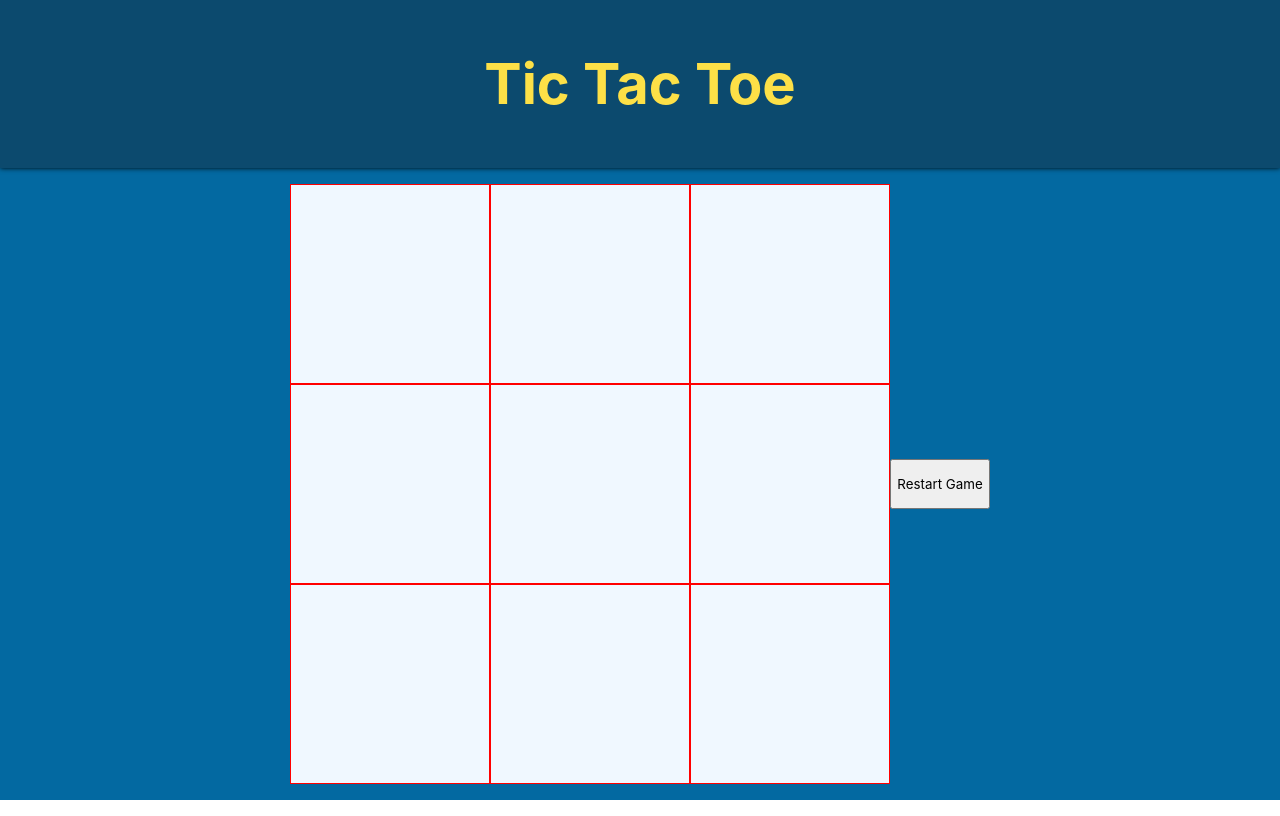
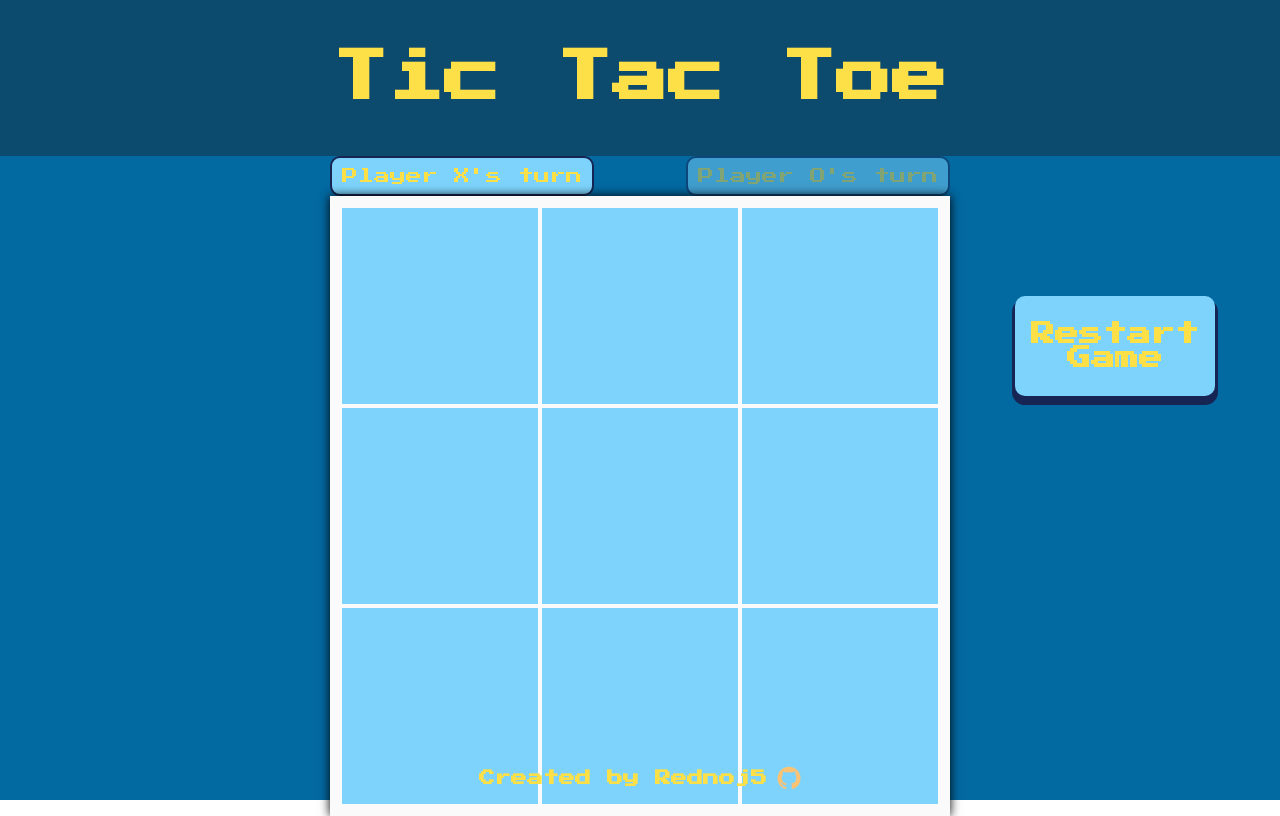
Before and after one commit to rednoj5/TicTacToe, a plain HTML site: page index.html in a window 1280 px wide. Drawn offline with Linux system fonts and the light colour scheme; a web font is replaced by a local one.

Commit message:
Finished styling, game fully functional

```diff
--- a/index.html
+++ b/index.html
@@ -13,6 +13,10 @@
         <h1>Tic Tac Toe</h1>
     </header>
     <main>
+        <div class="playerTurn">
+            <div class="playerX">Player X's turn</div>
+            <div class="playerO">Player O's turn</div>
+        </div>
         <div class="gameBoard">
             <div class="card" data-id="0"></div>
             <div class="card" data-id="1"></div>
@@ -26,6 +30,8 @@
         </div>
         <button class="reset">Restart Game</button>
     </main>
-    <footer></footer>
+    <footer>
+        <p>Created by Rednoj5</p><a href="https://github.com/rednoj5" target="_blank" rel="noopener noreferrer"><img id='gitLogo' src="github-mark.png" /></a></a>
+    </footer>
 </body>
 </html>
--- a/javascript.js
+++ b/javascript.js
@@ -17,7 +17,11 @@
             this.cards = document.querySelectorAll('.card');
             this.body = document.querySelector('body');
             this.htmlBoard = document.querySelector('.gameBoard');
+            this.htmlMain = document.querySelector('main');
             this.resetButton = document.querySelector('.reset');
+            this.htmlPlayerXDisplay = document.querySelector('.playerX');
+            this.htmlPlayerODisplay = document.querySelector('.playerO');
+
         },
         bindEvents: function() {
             this.cards.forEach(e => e.addEventListener('click', this.addToBoard));
@@ -38,6 +42,7 @@
                 board[target] = activePlayer;
                 gameBoard.render();
                 gameBoard.game(target);
+                gameBoard.highliteCurrentPlayer();
             };
         },
         checkTurn: function() {
@@ -91,9 +96,26 @@
             let info = document.createElement('div');
             info.setAttribute('class', 'info');
             info.textContent = `Player ${player} has won!`;
-            this.body.appendChild(info);
-            this.htmlBoard.style.filter = 'blur(5px)';
+            this.htmlMain.appendChild(info);
+            this.htmlBoard.style.filter = 'blur(4px)';
             gameBoard.gameEnded = true;
+        },
+        highliteCurrentPlayer: function() {
+            let xArray = this.xArray;
+            let oArray = this.oArray;
+
+            if (xArray.length === oArray.length) {
+                this.htmlPlayerXDisplay.style.opacity = '1';
+                this.htmlPlayerODisplay.style.opacity = '0.5';
+            } else {
+                this.htmlPlayerODisplay.style.opacity = '1';
+                this.htmlPlayerXDisplay.style.opacity = '0.5';
+            }
+
+            if (this.gameEnded === true) {
+                this.htmlPlayerODisplay.style.opacity = '0.5';
+                this.htmlPlayerXDisplay.style.opacity = '0.5';
+            }
         },
         restartGame: function() {
             gameBoard.board = new Array(9);
@@ -102,9 +124,10 @@
             gameBoard.render();
             let info = document.getElementsByClassName('info')[0];
             console.log(info);
-            gameBoard.body.removeChild(info);
+            gameBoard.htmlMain.removeChild(info);
             gameBoard.htmlBoard.style.filter = '';
             gameBoard.gameEnded = false;
+            gameBoard.highliteCurrentPlayer();
         }
     };
 
@@ -112,18 +135,7 @@
 
 })();
 
-const Player = (name) => {
-    this.name = name;
-
-    const getName = () => {
-        return name;
-    };
-
-    return { getName };
-};
-
 // tests
 
-let PlayerX = Player('x');
 
 // console.log(PlayerX.getName())
--- a/styles.css
+++ b/styles.css
@@ -32,32 +32,57 @@ main {
     width: 100vw;
     height: 20vh;
     flex-grow: 1;
+    display: grid;
+    grid-template-columns: 1fr 620px 1fr;
+    grid-template-rows: 1fr 620px 1fr;
+    position: relative;
+}
+
+.playerTurn {
+    grid-area: 1 / 2 / 2 / 3;
     display: flex;
-    justify-content: center;
+    justify-content: space-between;
     align-items: center;
+    color: #fde047;
+}
+
+.playerX, .playerO {
+    border: 2px solid #172554;
+    padding: 10px;
+    border-radius: 10px;
+    background-color: #7dd3fc;
+    opacity: 0.5;
+}
+
+.playerX {
+    opacity: 1;
 }
 
 .gameBoard {
-    background-color: aliceblue;
-    width: 600px;
-    height: 600px;
+    width: 620px;
+    height: 620px;
     display: grid;
     grid-template: repeat(3, 200px) / repeat(3, 200px);
     position: relative;
+    border: 10px solid #fafafa;
+    box-shadow: 0 0 10px black;
+    grid-area: 2 / 2 / 3 / 3;
 }
 
 .card {
     text-align: center;
     font-size: 150px;
-    border: 1px solid red;
     padding: 15px 0 15px 15px;
+    cursor: pointer;
+    background-color: #7dd3fc;
+    border: 2px solid #fafafa;
+}
+
+.card:hover {
+    background-color: #38bdf8;
 }
 
 .info {
-    position: absolute;
-    top: 58%;
-    left: 48%;
-    transform: translate(-50%, -50%);
     color: #ef4444;
     font-weight: bold;
     font-size: 1.6rem;
@@ -70,15 +95,61 @@ main {
     justify-content: center;
     border-radius: 10px;
     box-shadow: 0 0 10px #172554;
+    position: absolute;
+    grid-area: 2 / 2 / 3 / 3;
+    align-self: center;
+    justify-self: center;
 }
 
 .reset {
-    width: 100px;
-    height: 50px;
+    width: 200px;
+    height:100px;
+    color: #fde047;
+    cursor: pointer;
+    grid-column: 3;
+    grid-row: 2;
+    justify-self: center;
+    background-color: #7dd3fc;
+    border: none;
+    box-shadow: 0 6px 0 3px #172554;
+    border-radius: 10px;
+    font-weight: bold;
+    font-size: 1.5rem;
+    margin-top: 100px;
+}
+
+.reset:hover {
+    background-color: #38bdf8;
+}
+
+.reset:active {
+    box-shadow: 0 3px 0 2px #172554;
+    transform: translateY(4px);
 }
 
 footer {
+    position: fixed;
+    bottom: 0;
+    display: flex;
+    justify-content: center;
+    align-items: center;
+    max-height: 40px;
+    gap: 10px;
+    width: 100%;
+    font-weight: 700;
+    margin-bottom: 10px;
+    color: #fde047;
+}
 
+#gitLogo {
+    width: 24px;
+    height: auto;
+    transition: transform .2s;
+    filter: invert(90%) sepia(49%) saturate(490%) hue-rotate(331deg) brightness(103%) contrast(99%);
+}
+
+#gitLogo:hover {
+    transform: scale(1.2);
 }
 
 @font-face {
```
Also changed, not shown: fonts/PressStart2P-Regular.ttf (added), github-mark.png (added).
